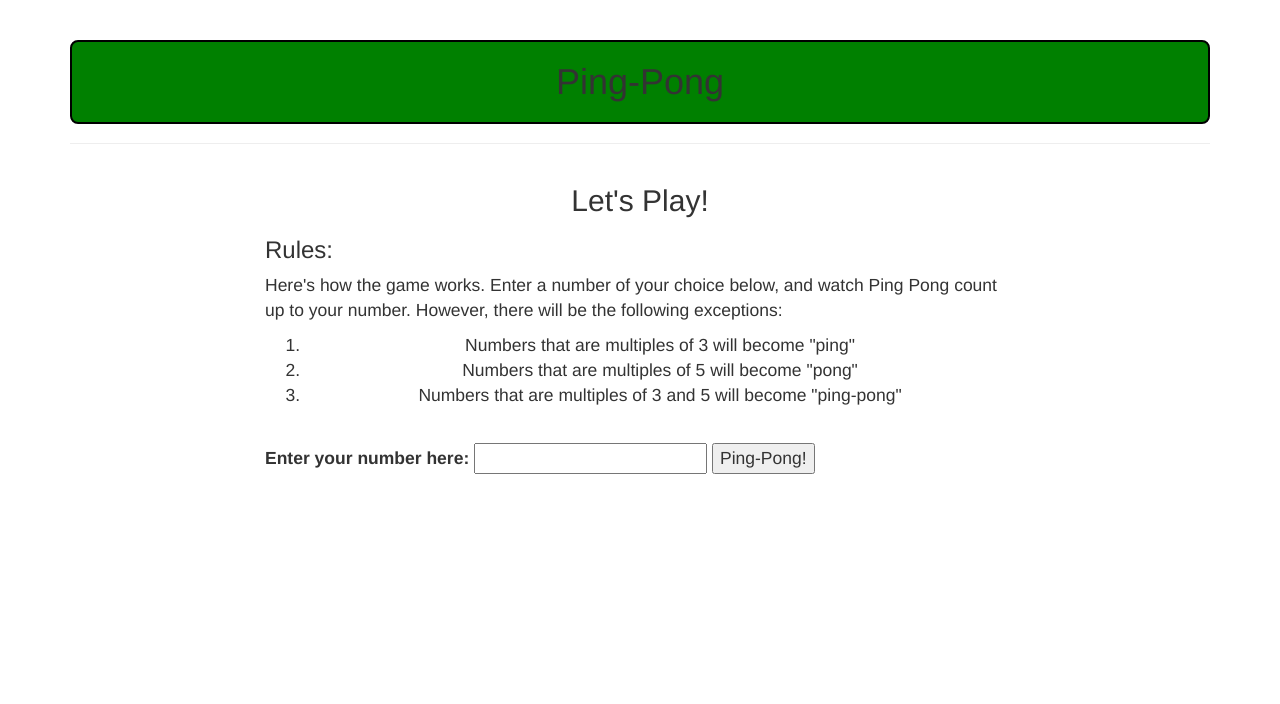
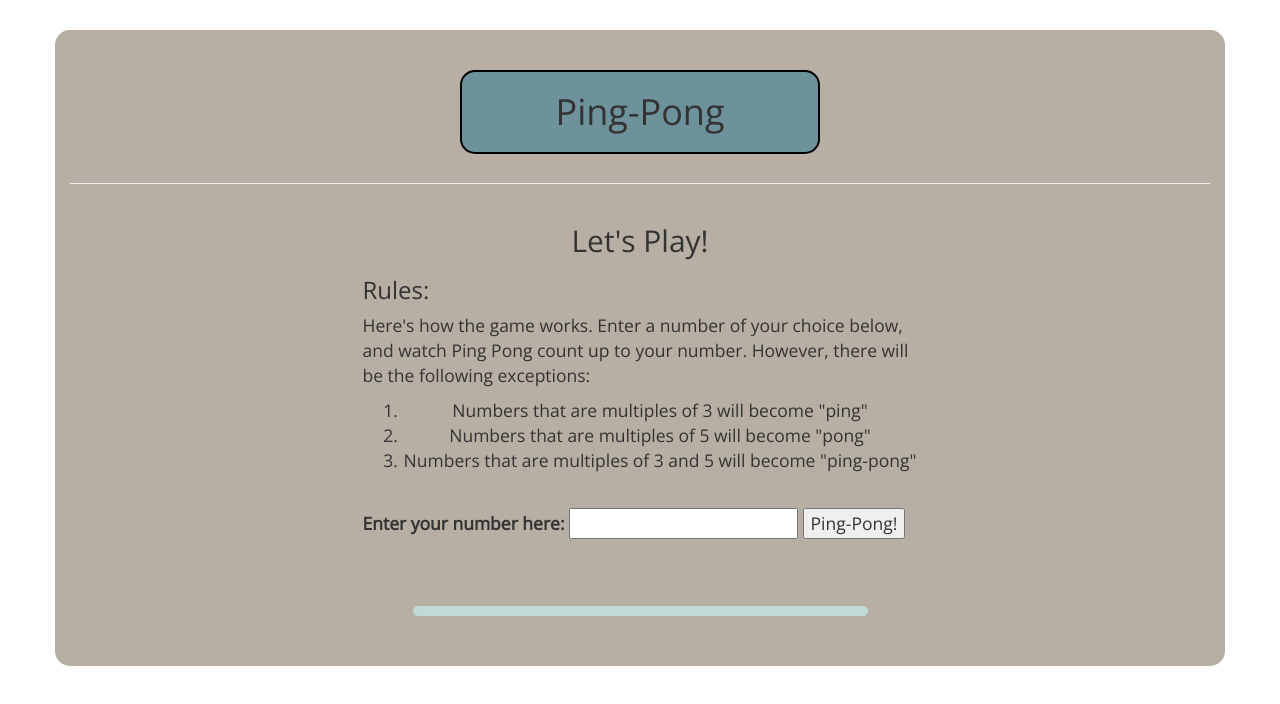
Before and after one commit to milleraundra/EPICreview3, a plain HTML site: page index.html in a window 1280 px wide. Drawn offline with nearby package versions, Linux system fonts and the light colour scheme.

Commit message:
add colors and font styles

```diff
--- a/css/styles.css
+++ b/css/styles.css
@@ -1,14 +1,23 @@
 body {
   font-size: 1.75em;
+  /*background-color: #E8D0A9;*/
+  font-family: 'Open Sans', sans-serif;
 }
 
+.container {
+  margin: 30px auto;
+  background-color: #B7AFA3;
+  border-radius: 15px;
+}
 
 h1 {
   text-align: center;
   padding: 20px;
-  background-color: green;
-  border: 2.5px black solid;
-  border-radius: 8px;
+  margin: 0;
+  margin-bottom: 20px;
+  background-color: #6D929B;
+  border: 2px black solid;
+  border-radius: 15px;
 }
 
 h2 {
@@ -27,4 +36,11 @@ form label, form input, form button {
 
 ul {
   text-align: center;
+  background-color: #C1DAD6;
+  padding: 5px;
+  margin: 50px;
+  border-radius: 15px;
 }
+
+
+/*#E8D0A9 #B7AFA3 #C1DAD6 #F5FAFA #ACD1E9 #6D929B*/
--- a/index.html
+++ b/index.html
@@ -2,6 +2,7 @@
 <html>
   <head>
     <link rel="stylesheet" href="bootstrap/css/bootstrap.min.css">
+    <link href='https://fonts.googleapis.com/css?family=Open+Sans' rel='stylesheet' type='text/css'>
     <link rel="stylesheet" href="css/styles.css">
     <script src="js/jquery-1.12.0.js"></script>
     <script src="js/scripts.js"></script>
@@ -10,10 +11,14 @@
   <body>
     <div class="container">
       <header class="page-header">
-        <h1>Ping-Pong</h1>
+        <div class="row">
+          <div class="col-sm-4 col-sm-offset-4">
+            <h1>Ping-Pong</h1>
+          </div>
+        </div>
       </header>
       <div class="row">
-        <div class="col-sm-8 col-sm-offset-2">
+        <div class="col-sm-6 col-sm-offset-3">
 
           <h2>Let's Play!</h2>
           <h3>Rules:</h3>
@@ -29,14 +34,17 @@
             <input id="userInput" type="number">
             <button id="submit" type="submit">Ping-Pong!</button>
           </form>
+        </div>
+      </div>
 
+      <div class="row">
+        <div class="col-xs-6 col-xs-offset-3">
           <ul>
             <span id="result"></span>
           </ul>
-
         </div>
       </div>
+
     </div>
-
   </body>
 </html>
--- a/js/scripts.js
+++ b/js/scripts.js
@@ -28,7 +28,7 @@ $(document).ready(function() {
     $("span").html("");
     var input = parseInt($('#userInput').val());
     var pingString = pingPong(input);
-debugger;
+
     for (var j = 1; j = pingString.length; j++) {
       var result = pingString.splice(0,1);
       result = result + '</br>'
```
